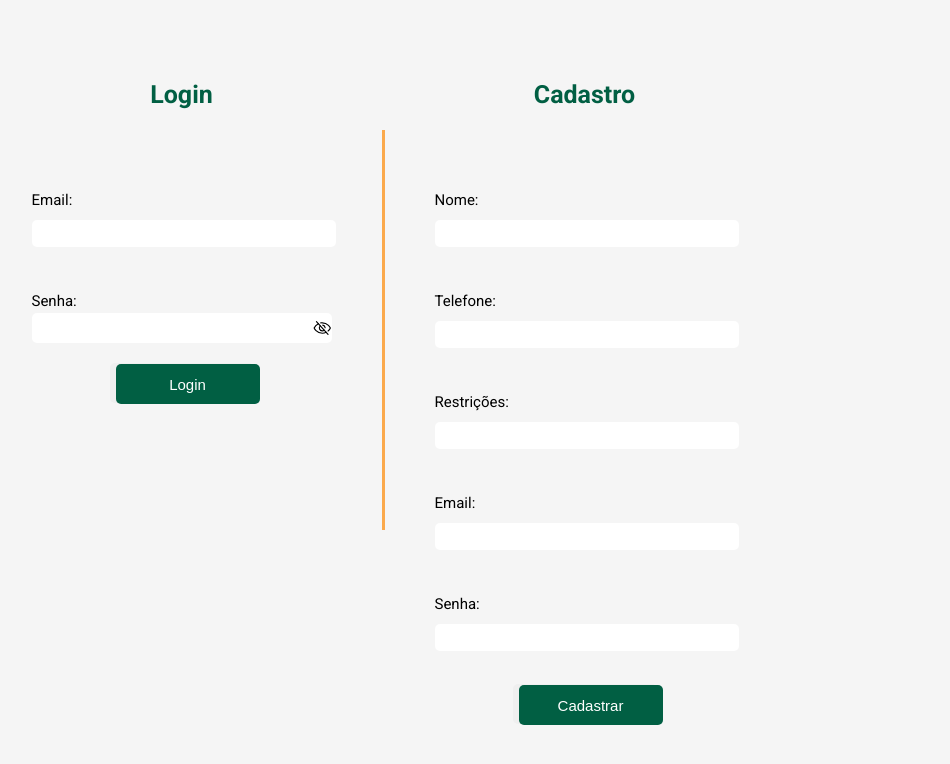
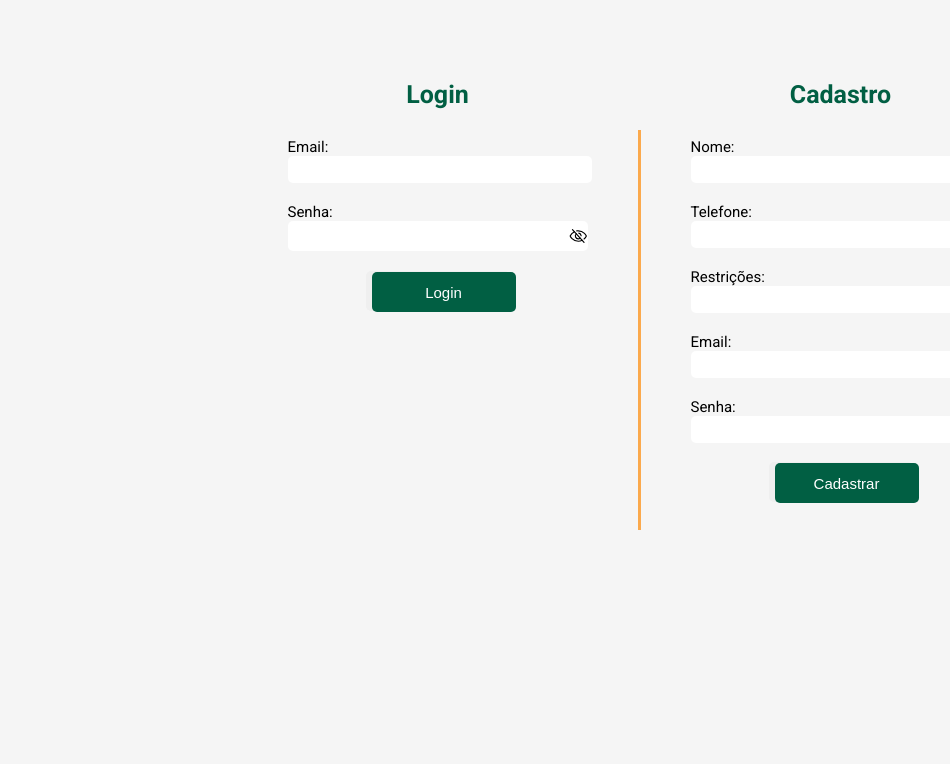
Before and after one commit to Athena-Atlantico-Bootcamp/Supermercado-SQ, a React (Vite) app in the folder frontend/: page /login in a window 1280 px wide. Shown: the top 764 px of the page, without its empty margins (1-951 px from the left). Built offline with nearby package versions, Linux system fonts and the light colour scheme.

Commit message:
alterações no css da página

```diff
--- a/frontend/src/pages/Login/styles.js
+++ b/frontend/src/pages/Login/styles.js
@@ -13,13 +13,13 @@ export const Container = styled.div`
     justify-content: center;
 
     @media only screen and (max-width: 1700px) {
-        width: 60%;
+        max-width: 100%;
     }
     @media only screen and (max-width: 1450px) {
-        font-size: 1.75rem;
+        max-width: 100%;
     }
     @media only screen and (max-width: 1150px) {
-        width: 100vw;
+        max-width: 100%;
     }
     @media only screen and (max-width: 800px) {
         flex-direction: column;
```
